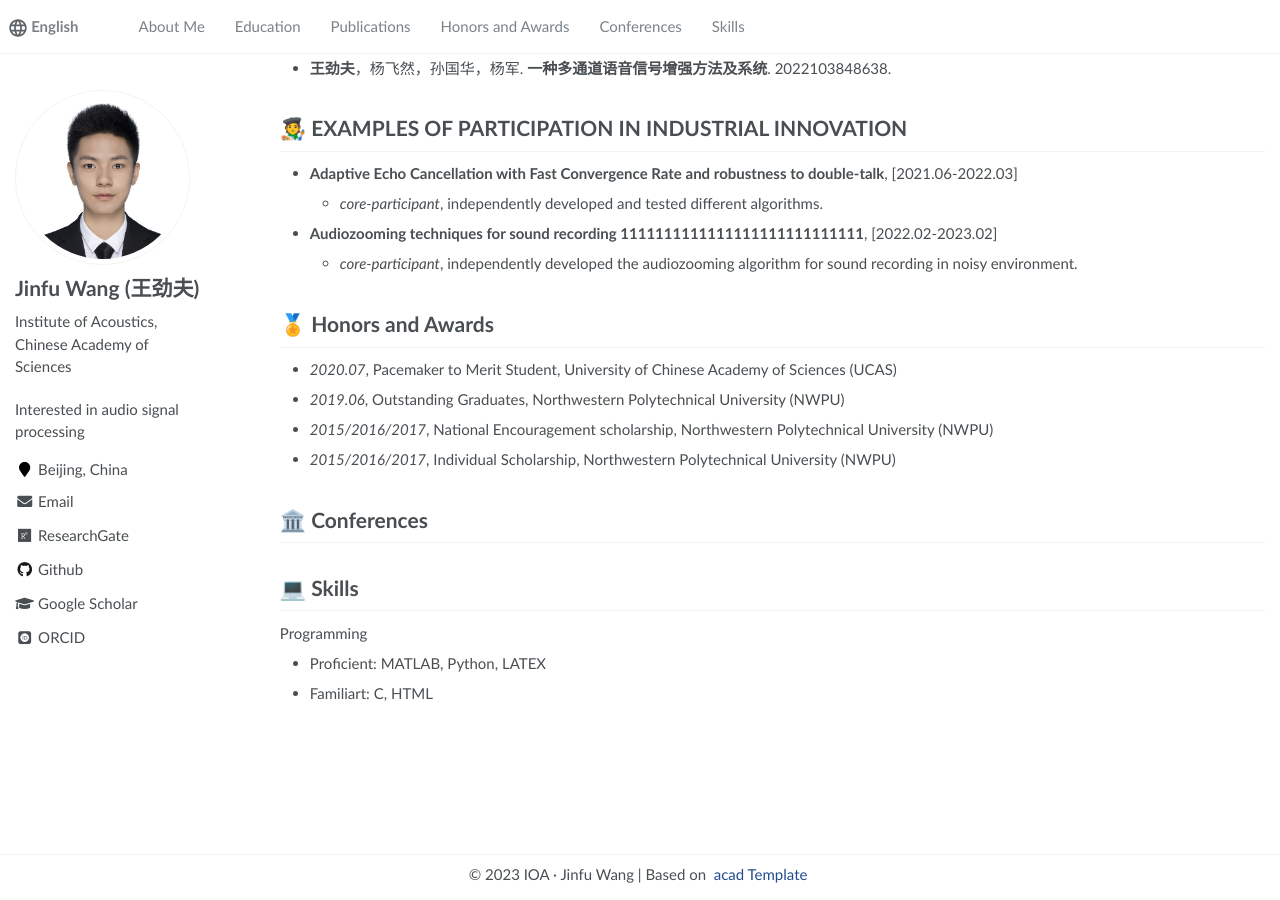
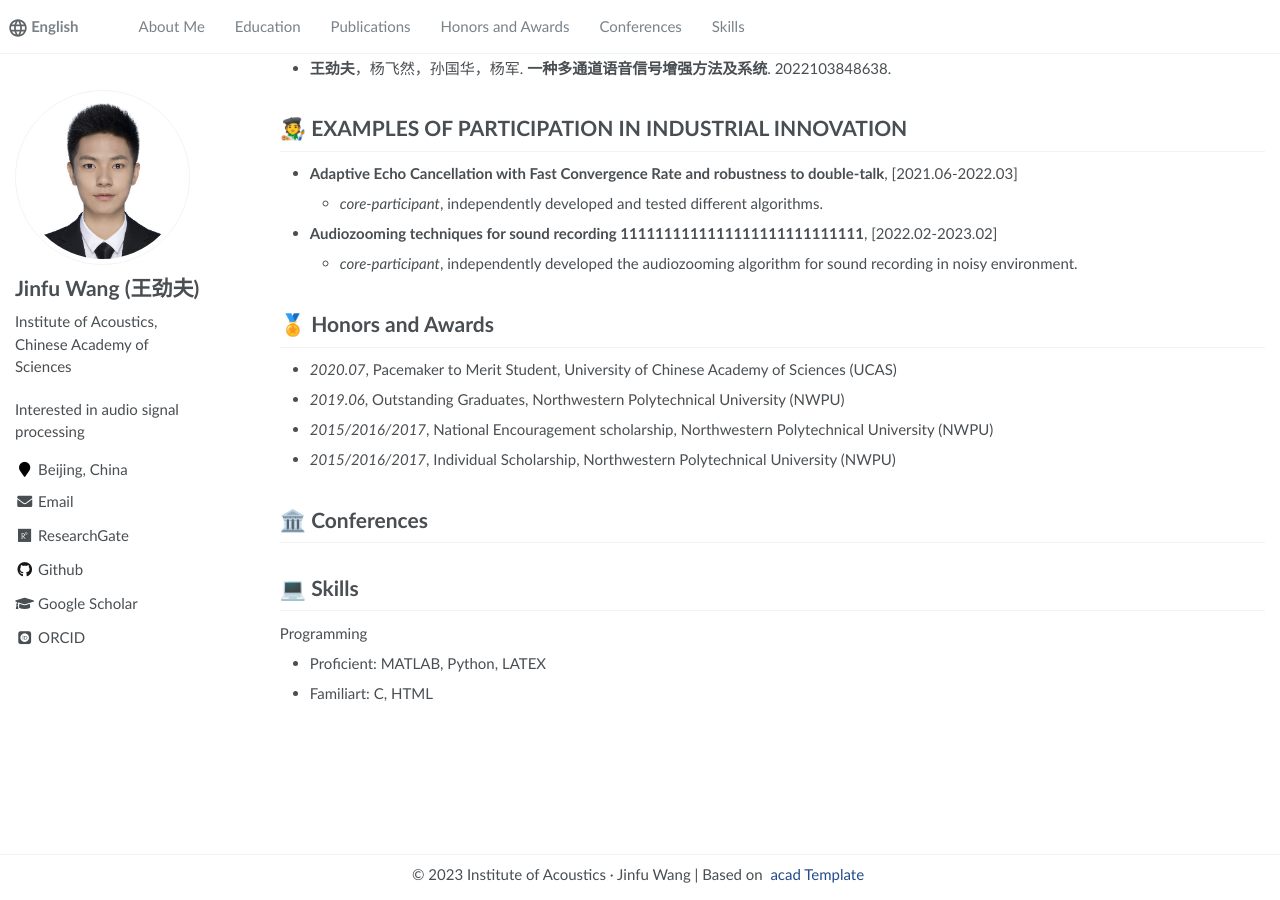
Before and after one commit to 875441459/875441459.github.io, a Jekyll site: the page built from _pages/about.md, in a window 1280 px wide and 900 px high, scrolled down 712 px. Built offline with Jekyll 4.4.1, drawn with Linux system fonts in a browser that asks for light colours; some web fonts are replaced.

Commit message:
Update default.html

```diff
--- a/_layouts/default.html
+++ b/_layouts/default.html
@@ -32,7 +32,7 @@ layout: compress
 <div class="footer_site">
 <hr/>
 <div class="footer_copyright">
-  © 2023 IOA · Jinfu Wang | Based on &nbsp
+  © 2023 Institute of Acoustics · Jinfu Wang | Based on &nbsp
   <a class="page_a"  href="https://github.com/RayeRen/acad-homepage.github.io">
   acad Template
   </a>&nbsp
```
